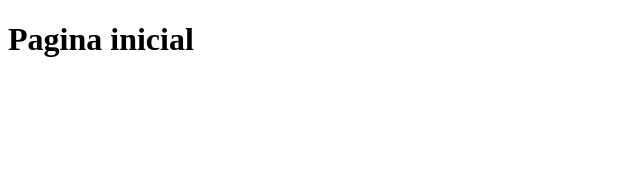
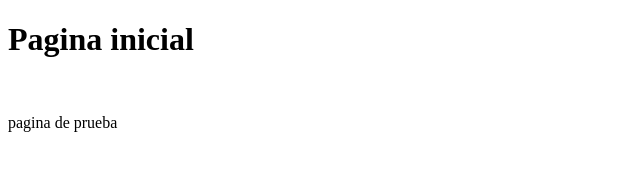
Before and after one commit to ed1sonrd/coursera-WK, a plain HTML site: page site/index.html in a window 1280 px wide. Shown: the whole page, without its empty margins (0-640 px from the left). Drawn offline with Linux system fonts and the light colour scheme.

Commit message:
2do commit

```diff
--- a/site/index.html
+++ b/site/index.html
@@ -6,5 +6,7 @@
 </head>
 <body>
 	<h1>Pagina inicial</h1>
+	<br>
+	<p>pagina de prueba</p>
 </body>
 </html>
```
